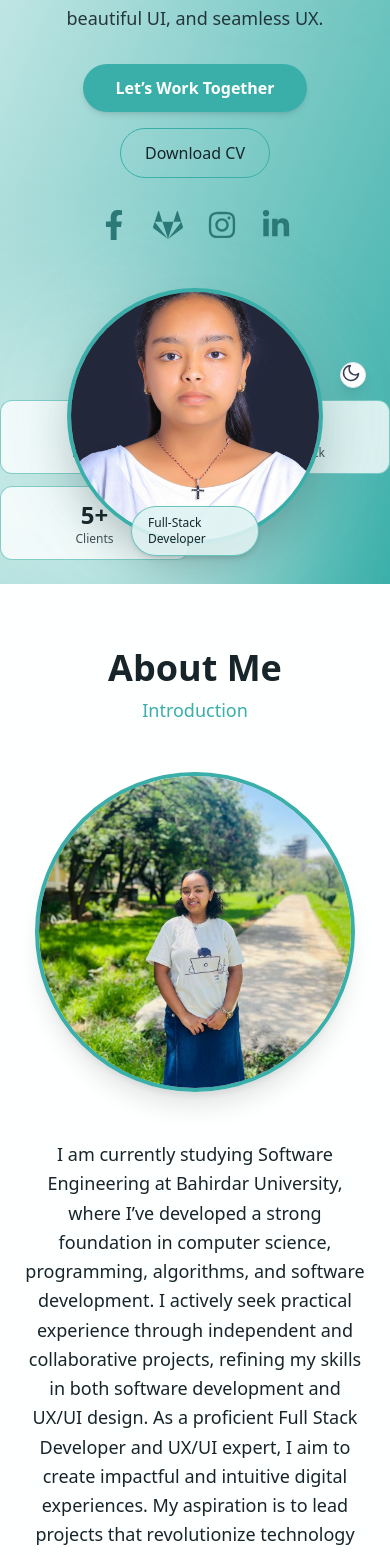
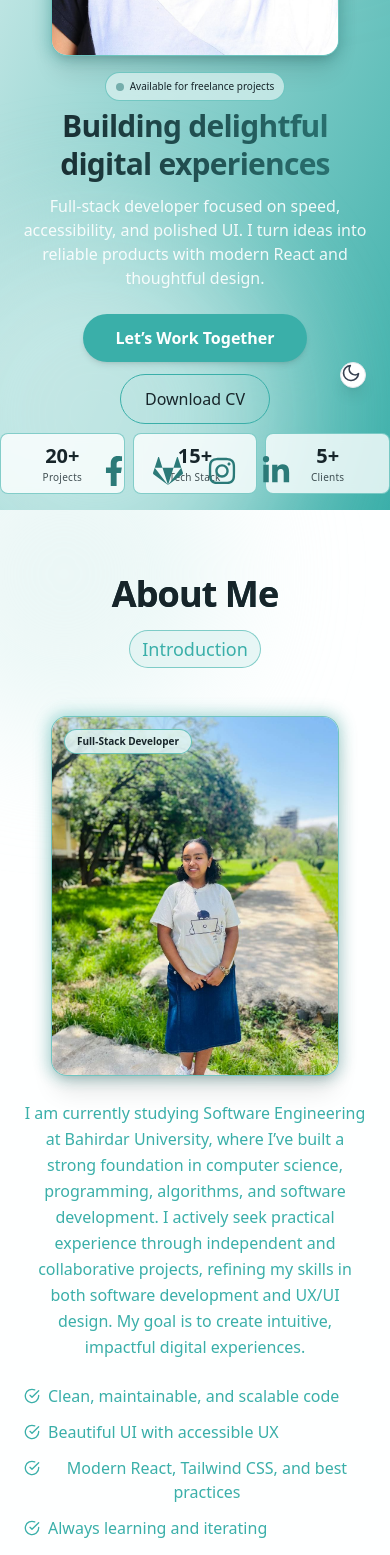
Before and after one commit to tsionbantegize16/my-portfolio-2, a React (Create React App) app: page / in a window 390 px wide. Shown: the part 432-1987 px from the top of the page. Built offline with nearby package versions, Linux system fonts and the light colour scheme.

Commit message:
uplode my cv

```diff
--- a/src/components/About.jsx
+++ b/src/components/About.jsx
@@ -1,44 +1,96 @@
 import React from 'react';
-import { FiUser, FiPhone, FiMail } from 'react-icons/fi';
+import { FiUser, FiPhone, FiMail, FiAward, FiBriefcase, FiCheckCircle } from 'react-icons/fi';
 
 const About = () => {
   return (
-    <section id="about" className="py-16 px-6 bg-primary-50 dark:bg-primary-400 transition-colors duration-700 ease-in-out">
-      <div className="container mx-auto">
+    <section id="about" className="relative py-16 px-6 bg-primary-50 dark:bg-primary-400 transition-colors duration-700 ease-in-out overflow-hidden">
+      {/* Decorative background */}
+      <div className="pointer-events-none absolute -top-24 -left-24 w-80 h-80 rounded-full bg-primary-100/60 dark:bg-primary-300/20 blur-3xl"></div>
+      <div className="pointer-events-none absolute -bottom-24 -right-24 w-96 h-96 rounded-full bg-primary-200/50 dark:bg-primary-300/10 blur-3xl"></div>
+
+      <div className="container mx-auto relative z-10">
         <div className="heading text-center mb-12">
-          <h2 className="text-4xl font-bold text-primary-400 dark:text-primary-50 mb-2 animate-fadeInUp">About Me</h2>
-          <span className="text-lg text-primary-200 dark:text-primary-200 font-semibold animate-fadeInUp delay-100">Introduction</span>
+          <h2 className="text-4xl md:text-5xl font-extrabold tracking-tight text-transparent bg-clip-text bg-gradient-to-r from-primary-400 to-primary-300 dark:from-primary-50 dark:to-primary-200 animate-fadeInUp">
+            About Me
+          </h2>
+          <span className="inline-flex items-center gap-2 mt-2 px-3 py-1 rounded-full text-xs font-semibold bg-primary-100/70 dark:bg-primary-300/20 border border-primary-200/60 dark:border-primary-300/30 text-primary-400 dark:text-primary-50 animate-fadeInUp delay-100">
+            Introduction
+          </span>
         </div>
 
-        <div className="about-container flex flex-col md:flex-row items-center gap-12">
-          <div className="about-img flex-shrink-0 animate-slideInLeft">
-            {/* Placeholder image. Replace with your actual photo_2.jpg in the public folder */}
-            <img src="/photo_2.jpg" alt="Tsion Bantegize" className="w-80 h-80 rounded-full object-cover shadow-xl border-4 border-primary-200 dark:border-primary-300 hover:shadow-2xl transition-all duration-500 ease-in-out" />
+        <div className="about-container grid grid-cols-1 md:grid-cols-2 items-center gap-6 md:gap-8">
+          {/* Image */}
+          <div className="about-img flex justify-center md:justify-start animate-slideInLeft">
+            <div className="relative group w-72 md:w-96 aspect-[4/5]">
+              <div className="absolute -inset-0.5 rounded-2xl bg-gradient-to-br from-primary-200/70 to-primary-300/50 blur opacity-70 group-hover:opacity-90 transition"></div>
+              <div className="relative h-full w-full rounded-2xl overflow-hidden border border-primary-200/70 dark:border-primary-300/30 bg-white/80 dark:bg-primary-300/10 shadow-xl transition-all duration-300 ease-out group-hover:shadow-2xl group-hover:-translate-y-1">
+                <img src="/photo_2.jpg" alt="Tsion Bantegize" className="h-full w-full object-cover transition-transform duration-300 ease-out group-hover:scale-[1.03]" />
+                <div className="absolute top-3 left-3 px-3 py-1 rounded-full bg-primary-100/90 dark:bg-primary-300/30 border border-primary-200/70 dark:border-primary-300/30 text-[10px] font-semibold text-primary-400 dark:text-primary-50 shadow-sm">
+                  Full‑Stack Developer
+                </div>
+              </div>
+            </div>
           </div>
 
+          {/* Text */}
           <div className="about-text text-center md:text-left animate-slideInRight">
-            <p className="text-lg text-primary-400 dark:text-primary-50 leading-relaxed mb-8">
-              I am currently studying Software Engineering at Bahirdar University, where I’ve developed a strong foundation in computer science, programming, algorithms, and software development.
-              I actively seek practical experience through independent and collaborative projects, refining my skills in both software development and UX/UI design. As a proficient Full Stack Developer and UX/UI expert, I aim to create impactful and intuitive digital experiences.
-              My aspiration is to lead projects that revolutionize technology interaction and make a lasting impact on the industry and society.
+            <p className="text-base md:text-lg leading-relaxed text-primary-500 dark:text-white/90 mb-6">
+              I am currently studying Software Engineering at Bahirdar University, where I’ve built a strong foundation in computer science, programming, algorithms, and software development. I actively seek practical experience through independent and collaborative projects, refining my skills in both software development and UX/UI design. My goal is to create intuitive, impactful digital experiences.
             </p>
 
-            <div className="information grid grid-cols-1 md:grid-cols-2 lg:grid-cols-3 gap-6 mt-8">
-              {/* Box 1 */}
-              <div className="info-box group">
-                <FiUser className="info-icon" />
-                <span>Tsion Bantegize</span>
+            {/* Highlights */}
+            <ul className="grid grid-cols-1 sm:grid-cols-2 gap-3 mb-8">
+              <li className="flex items-start gap-2 text-primary-500 dark:text-primary-50">
+                <FiCheckCircle className="mt-1 shrink-0" />
+                <span>Clean, maintainable, and scalable code</span>
+              </li>
+              <li className="flex items-start gap-2 text-primary-500 dark:text-primary-50">
+                <FiCheckCircle className="mt-1 shrink-0" />
+                <span>Beautiful UI with accessible UX</span>
+              </li>
+              <li className="flex items-start gap-2 text-primary-500 dark:text-primary-50">
+                <FiCheckCircle className="mt-1 shrink-0" />
+                <span>Modern React, Tailwind CSS, and best practices</span>
+              </li>
+              <li className="flex items-start gap-2 text-primary-500 dark:text-primary-50">
+                <FiCheckCircle className="mt-1 shrink-0" />
+                <span>Always learning and iterating</span>
+              </li>
+            </ul>
+
+            {/* Info cards */}
+            <div className="grid grid-cols-1 sm:grid-cols-3 gap-4">
+              <div className="group rounded-xl border border-primary-200/60 dark:border-primary-300/20 bg-white/70 dark:bg-primary-300/10 backdrop-blur-sm p-4 text-primary-500 dark:text-primary-50 transition-all hover:-translate-y-1 hover:shadow-lg">
+                <FiUser className="text-lg mb-1" />
+                <div className="text-xs opacity-80">Name</div>
+                <div className="font-semibold">Tsion Bantegize</div>
               </div>
-              {/* Box 2 */}
-              <div className="info-box group">
-                <FiPhone className="info-icon" />
-                <span>+251 995 220 266</span>
+              <div className="group rounded-xl border border-primary-200/60 dark:border-primary-300/20 bg-white/70 dark:bg-primary-300/10 backdrop-blur-sm p-4 text-primary-500 dark:text-primary-50 transition-all hover:-translate-y-1 hover:shadow-lg">
+                <FiPhone className="text-lg mb-1" />
+                <div className="text-xs opacity-80">Phone</div>
+                <div className="font-semibold">+251 995 220 266</div>
               </div>
-              {/* Box 3 */}
-              <div className="info-box group">
-                <FiMail className="info-icon" />
-                <span>tsionbantegize@gmail.com</span>
+              <div className="group rounded-xl border border-primary-200/60 dark:border-primary-300/20 bg-white/70 dark:bg-primary-300/10 backdrop-blur-sm p-4 text-primary-500 dark:text-primary-50 transition-all hover:-translate-y-1 hover:shadow-lg">
+                <FiMail className="text-lg mb-1" />
+                <div className="text-xs opacity-80">Email</div>
+                <div className="font-semibold break-all">tsionbantegize@gmail.com</div>
               </div>
+            </div>
+
+            {/* Badges / extras */}
+            <div className="mt-6 flex flex-wrap items-center gap-3 text-primary-500 dark:text-primary-50">
+              <span className="inline-flex items-center gap-2 px-3 py-1 rounded-full bg-primary-100/70 dark:bg-primary-300/20 border border-primary-200/60 dark:border-primary-300/30 text-xs">
+                <FiBriefcase /> 2+ Years building projects
+              </span>
+              <span className="inline-flex items-center gap-2 px-3 py-1 rounded-full bg-primary-100/70 dark:bg-primary-300/20 border border-primary-200/60 dark:border-primary-300/30 text-xs">
+                <FiAward /> Focused on quality & performance
+              </span>
+            </div>
+
+            {/* CTAs */}
+            <div className="mt-8 flex flex-col sm:flex-row gap-3 justify-center md:justify-start">
+              <a href="#projects" className="btn-primary hover:shadow-xl hover:scale-105 transition-transform">View Projects</a>
+              <a href="/my%20cv.pdf" download="my cv.pdf" className="inline-flex items-center gap-2 px-6 py-3 rounded-full border border-primary-200 dark:border-primary-300 text-primary-400 dark:text-primary-50 hover:bg-primary-100/70 dark:hover:bg-primary-300/10 hover:shadow-md transition-all">Download CV</a>
             </div>
           </div>
         </div>
--- a/src/components/Home.jsx
+++ b/src/components/Home.jsx
@@ -1,50 +1,83 @@
-import React from 'react';
+import React, { useEffect, useRef, useState } from 'react';
 import { FaFacebookF, FaGitlab, FaInstagram, FaLinkedinIn } from 'react-icons/fa';
 
 const Home = () => {
+  const [stats, setStats] = useState({ projects: 0, stack: 0, clients: 0 });
+  const statsRef = useRef(null);
+  const animatedRef = useRef(false);
+
+  useEffect(() => {
+    const observer = new IntersectionObserver(
+      (entries) => {
+        entries.forEach((entry) => {
+          if (entry.isIntersecting && !animatedRef.current) {
+            animatedRef.current = true;
+            // Animate counts
+            const animate = (key, target, duration = 1200) => {
+              const start = performance.now();
+              const step = (now) => {
+                const progress = Math.min((now - start) / duration, 1);
+                const value = Math.floor(progress * target);
+                setStats((s) => ({ ...s, [key]: value }));
+                if (progress < 1) requestAnimationFrame(step);
+              };
+              requestAnimationFrame(step);
+            };
+            animate('projects', 20);
+            animate('stack', 15);
+            animate('clients', 5);
+          }
+        });
+      },
+      { threshold: 0.2 }
+    );
+
+    if (statsRef.current) observer.observe(statsRef.current);
+    return () => observer.disconnect();
+  }, []);
   return (
-    <section id="home" className="relative min-h-screen flex items-center pt-28 pb-10 px-6 overflow-hidden bg-gradient-to-br from-primary-100 to-primary-200 dark:from-primary-400 dark:to-primary-400 transition-all duration-700 ease-in-out">
+    <section id="home" className="relative min-h-screen flex items-center pt-12 pb-6 px-5 overflow-hidden bg-gradient-to-br from-primary-100 to-primary-200 dark:from-primary-400 dark:to-primary-400 transition-all duration-700 ease-in-out">
       {/* Decorative background blobs */}
       <div className="pointer-events-none absolute -top-24 -right-24 w-96 h-96 rounded-full bg-primary-200/30 dark:bg-primary-300/20 blur-3xl animate-pulse"></div>
       <div className="pointer-events-none absolute -bottom-24 -left-24 w-96 h-96 rounded-full bg-primary-100/70 dark:bg-primary-300/10 blur-3xl animate-pulse" style={{ animationDelay: '1s' }}></div>
 
-      <div className="container mx-auto grid grid-cols-1 lg:grid-cols-2 gap-12 items-center relative z-10">
+      <div className="container mx-auto grid grid-cols-1 lg:grid-cols-2 gap-4 md:gap-6 items-center relative z-10">
         {/* Right: Text (reversed) */}
-        <div className="order-1 lg:order-2 text-center lg:text-left animate-slideInRight">
-          <div className="inline-flex items-center gap-2 px-4 py-2 rounded-full bg-primary-100/70 dark:bg-primary-300/20 border border-primary-200/60 dark:border-primary-300/30 text-xs font-medium text-primary-400 dark:text-primary-50 mb-4">
+        <div className="order-2 lg:order-2 text-center lg:text-left lg:ml-8 animate-slideInRight">
+          <div className="inline-flex items-center gap-1.5 px-2.5 py-1.5 rounded-full bg-primary-100/70 dark:bg-primary-300/20 border border-primary-200/60 dark:border-primary-300/30 text-[10px] font-medium text-primary-400 dark:text-primary-50 mb-1.5">
             <span className="w-2 h-2 rounded-full bg-primary-300 animate-pulse"></span>
             Available for freelance projects
           </div>
 
-          <h1 className="text-4xl md:text-6xl font-extrabold leading-tight tracking-tight text-primary-400 dark:text-primary-50">
+          <h1 className="text-3xl md:text-5xl font-extrabold leading-tight tracking-tight text-transparent bg-clip-text bg-gradient-to-r from-primary-400 to-primary-300 dark:from-primary-50 dark:to-primary-200">
             Building delightful digital experiences
           </h1>
-          <p className="mt-5 text-lg md:text-xl text-primary-400/90 dark:text-primary-50/90 max-w-2xl mx-auto lg:mx-0">
-            I craft responsive, accessible, and high‑performance web apps using modern tech. Focused on clean code, beautiful UI, and seamless UX.
+          <p className="mt-3 text-base md:text-lg text-white/90 max-w-2xl mx-auto lg:mx-0">
+            Full‑stack developer focused on speed, accessibility, and polished UI. I turn ideas into reliable products with modern React and thoughtful design.
           </p>
 
           {/* CTA buttons */}
-          <div className="mt-8 flex flex-col sm:flex-row items-center gap-4 justify-center lg:justify-start">
+          <div className="mt-6 flex flex-col sm:flex-row items-center gap-3 justify-center lg:justify-start">
             <a href="#contact" className="btn-primary transform hover:scale-105 hover:shadow-xl">
               Let’s Work Together
             </a>
-                         <a href="/my%20cv.pdf" download="my cv.pdf" className="inline-flex items-center gap-2 px-6 py-3 rounded-full border border-primary-200 dark:border-primary-300 text-primary-400 dark:text-primary-50 hover:bg-primary-100/70 dark:hover:bg-primary-300/10 transition-all">
+            <a href="/my%20cv.pdf" download="my cv.pdf" className="inline-flex items-center gap-2 px-6 py-3 rounded-full border border-primary-200 dark:border-primary-300 text-primary-400 dark:text-primary-50 hover:bg-primary-100/70 dark:hover:bg-primary-300/10 hover:shadow-md transition-all">
               Download CV
             </a>
           </div>
 
           {/* Socials */}
           <div className="mt-8 flex items-center justify-center lg:justify-start gap-6">
-            <a href="https://www.facebook.com/profile.php?id=61551880407217&mibextid=ZbWKwL" target="_blank" rel="noopener noreferrer" className="social-icon">
+            <a href="https://www.facebook.com/profile.php?id=61551880407217&mibextid=ZbWKwL" target="_blank" rel="noopener noreferrer" className="social-icon hover:-translate-y-0.5 hover:text-primary-500 transition-transform">
               <FaFacebookF />
             </a>
-            <a href="https://gitlab.com/tsionbantegize/" target="_blank" rel="noopener noreferrer" className="social-icon">
+            <a href="https://gitlab.com/tsionbantegize/" target="_blank" rel="noopener noreferrer" className="social-icon hover:-translate-y-0.5 hover:text-primary-500 transition-transform">
               <FaGitlab />
             </a>
-            <a href="https://www.instagram.com/tsi_bantegize?igsh=MTdjZnJpMmtwd293Ng==" target="_blank" rel="noopener noreferrer" className="social-icon">
+            <a href="https://www.instagram.com/tsi_bantegize?igsh=MTdjZnJpMmtwd293Ng==" target="_blank" rel="noopener noreferrer" className="social-icon hover:-translate-y-0.5 hover:text-primary-500 transition-transform">
               <FaInstagram />
             </a>
-            <a href="https://www.linkedin.com/in/tsion-bantegize-007780285?utm_source=share&utm_campaign=share_via&utm_content=profile&utm_medium=android_app" target="_blank" rel="noopener noreferrer" className="social-icon">
+            <a href="https://www.linkedin.com/in/tsion-bantegize-007780285?utm_source=share&utm_campaign=share_via&utm_content=profile&utm_medium=android_app" target="_blank" rel="noopener noreferrer" className="social-icon hover:-translate-y-0.5 hover:text-primary-500 transition-transform">
               <FaLinkedinIn />
             </a>
           </div>
@@ -53,34 +86,37 @@ const Home = () => {
         </div>
 
         {/* Left: Photo (reversed) */}
-        <div className="order-2 lg:order-1 flex justify-center lg:justify-start animate-slideInLeft">
-          <div className="relative w-64 h-64 md:w-80 md:h-80">
-            {/* Glow ring */}
-            <div className="absolute inset-0 rounded-full bg-gradient-to-tr from-primary-200/30 to-primary-300/30 blur-2xl animate-pulse"></div>
-            {/* Image */}
-            <img
-              src="/photo.jpg"
-              alt="Tsion Bantegize"
-              className="relative w-full h-full rounded-full object-cover border-4 border-primary-200 dark:border-primary-300 shadow-2xl"/>
-            {/* Floating badge */}
-            <div className="absolute -bottom-3 left-1/2 -translate-x-1/2 px-4 py-2 rounded-full bg-primary-100/90 dark:bg-primary-300/30 border border-primary-200/70 dark:border-primary-300/30 text-xs text-primary-400 dark:text-primary-50 shadow-md">
-              Full‑Stack Developer
+        <div className="order-1 lg:order-1 flex justify-center lg:justify-start lg:ml-6 animate-slideInLeft">
+          <div className="relative group w-72 md:w-96 aspect-[4/5]">
+            {/* Gradient frame */}
+            <div className="absolute -inset-0.5 rounded-2xl bg-gradient-to-br from-primary-200/70 to-primary-300/50 blur opacity-70 group-hover:opacity-90 transition"></div>
+            {/* Card */}
+            <div className="relative h-full w-full rounded-2xl overflow-hidden border border-primary-200/70 dark:border-primary-300/30 bg-white/80 dark:bg-primary-300/10 shadow-xl transition-all duration-300 ease-out group-hover:shadow-2xl group-hover:-translate-y-1">
+              <img
+                src="/photo.jpg"
+                alt="Tsion Bantegize"
+                className="h-full w-full object-cover transition-transform duration-300 ease-out group-hover:scale-[1.03]"
+              />
+              {/* Top-left badge */}
+              <div className="absolute top-3 left-3 px-3 py-1 rounded-full bg-primary-100/90 dark:bg-primary-300/30 border border-primary-200/70 dark:border-primary-300/30 text-[10px] font-semibold text-primary-400 dark:text-primary-50 shadow-sm">
+                Full‑Stack Developer
+              </div>
             </div>
           </div>
         </div>
       </div>
 
       {/* Bottom stats */}
-      <div className="absolute bottom-6 left-0 right-0">
-        <div className="container mx-auto grid grid-cols-2 md:grid-cols-3 gap-3 max-w-3xl">
+      <div ref={statsRef} className="absolute bottom-4 left-0 right-0">
+        <div className="container mx-auto grid grid-cols-3 gap-2 max-w-md">
           {[
-            { label: 'Projects', value: '20+' },
-            { label: 'Tech Stack', value: '15+' },
-            { label: 'Clients', value: '5+' },
+            { label: 'Projects', key: 'projects', suffix: '+' },
+            { label: 'Tech Stack', key: 'stack', suffix: '+' },
+            { label: 'Clients', key: 'clients', suffix: '+' },
           ].map((stat, i) => (
-            <div key={i} className="text-center px-4 py-3 rounded-xl bg-primary-50/80 dark:bg-primary-300/10 border border-primary-200/60 dark:border-primary-300/20 backdrop-blur-sm">
-              <div className="text-2xl font-extrabold text-primary-400 dark:text-primary-50">{stat.value}</div>
-              <div className="text-xs text-primary-400/80 dark:text-primary-50/80">{stat.label}</div>
+            <div key={i} className="text-center px-3 py-2 rounded-lg bg-primary-50/80 dark:bg-primary-300/10 border border-primary-200/60 dark:border-primary-300/20 backdrop-blur-sm">
+              <div className="text-xl font-extrabold text-primary-400 dark:text-primary-50">{stats[stat.key]}{stat.suffix}</div>
+              <div className="text-[10px] tracking-wide text-primary-400/80 dark:text-primary-50/80">{stat.label}</div>
             </div>
           ))}
         </div>
```
Also changed, not shown: src/components/Skills.jsx (+103 -84 lines).
